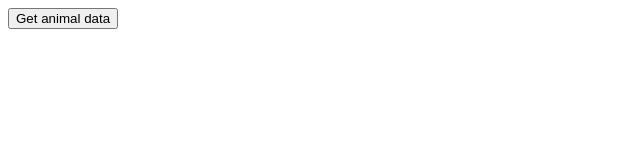
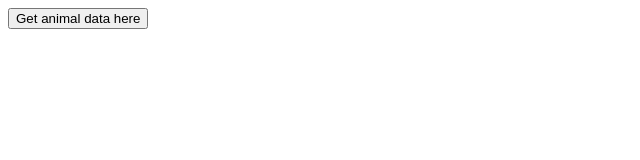
Before and after one commit to mandalvikash/MernStack, a website: page Week-3/class-2-Database-Authentication/1.0-index.html in a window 1280 px wide. Shown: the full height of the page, 0-640 px from the left. Drawn offline with Linux system fonts and the light colour scheme.

Commit message:
new class 2

```diff
--- a/Week-3/class-2-Database-Authentication/1.0-index.html
+++ b/Week-3/class-2-Database-Authentication/1.0-index.html
@@ -7,6 +7,6 @@
   <title>Document</title>
 </head>
 <body>
-  <button onclick="getAnimalData()">Get animal data</button>
+  <button onclick="getAnimalData()">Get animal data here</button>
 </body>
 </html>
```
